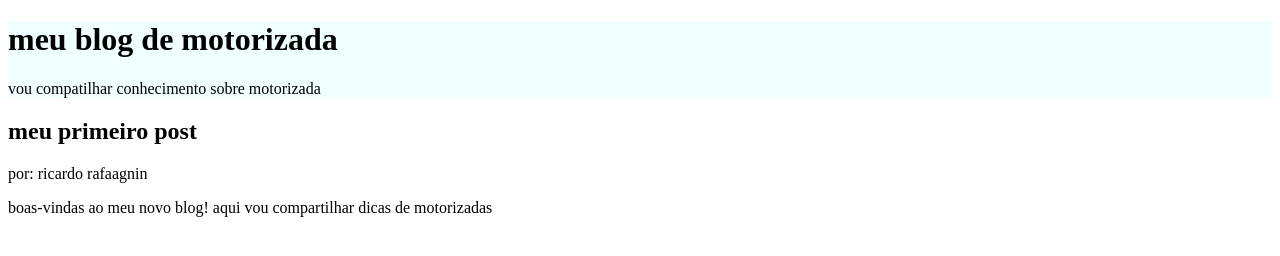
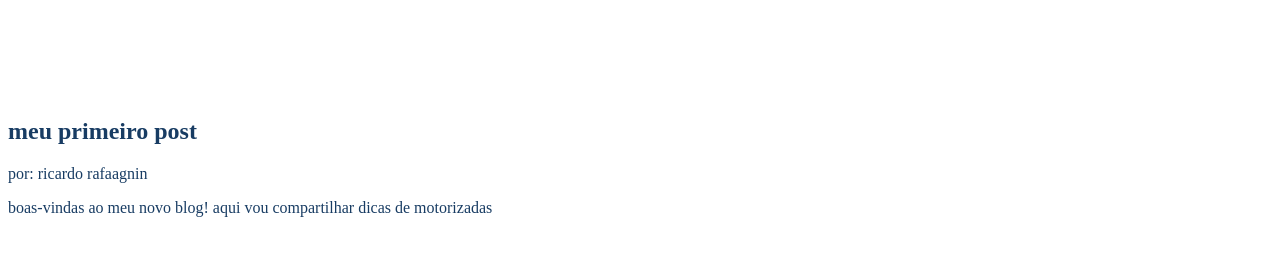
Before and after one commit to ricardorafagninborges-oss/ricardon, a plain HTML site: page index.html in a window 1280 px wide. Drawn offline with Linux system fonts and the light colour scheme.

Commit message:
Update index.html

```diff
--- a/index.html
+++ b/index.html
@@ -1,4 +1,3 @@
-
 <!DOCTYPE html>
 <html lang="en">
     <head>
@@ -12,7 +11,14 @@
             <p>vou compatilhar conhecimento sobre motorizada</p>
             <style>
              header{
-            background-color: azure;
+            background-color: (#183C63);
+            color: #FFFFFF;
+            text-align: center;
+            max-width: 800px;
+             }
+             main{
+                background-color:   #FFFFFF;
+                color: #183C63;
              }
             </style>
         </header>
```
